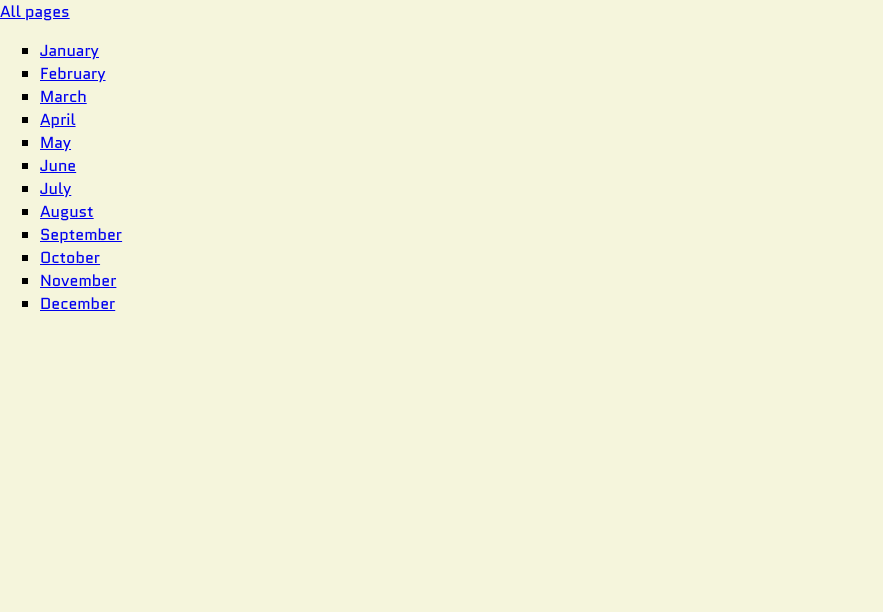
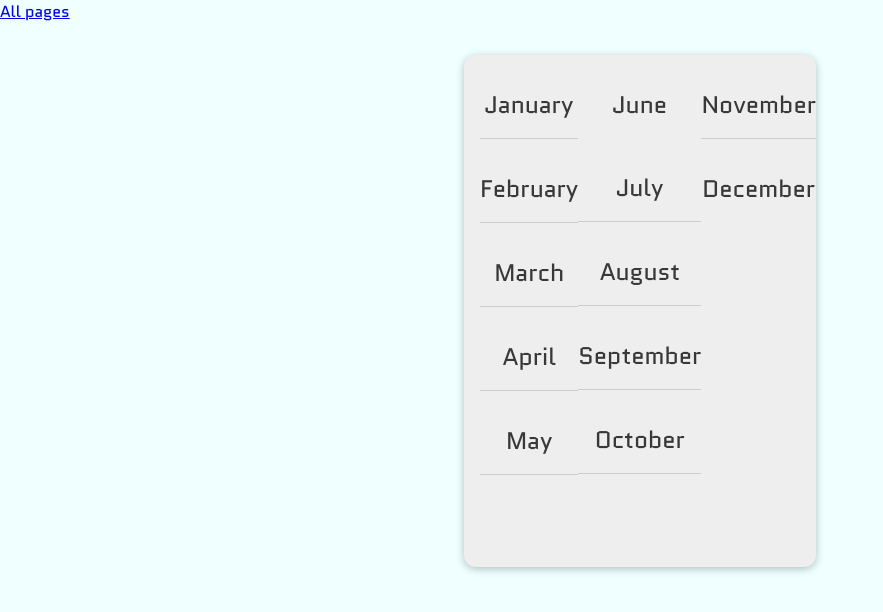
Before and after one commit to georgecatalin/Refresher_Python_Language_Programming, a Django app: page /new_challenge/ in a window 1280 px wide. Shown: the top 612 px of the page, without its empty margins (0-883 px from the left). Run offline with Django 5.2, Linux system fonts and the light colour scheme.

Commit message:
Refactor CSS styles for unordered lists and update body background color for improved aesthetics

```diff
--- a/Python_Django_the_practical_guide/urls_and_views/monthly_challenges/new_challenge/static/new_challenge/new_challenge.css
+++ b/Python_Django_the_practical_guide/urls_and_views/monthly_challenges/new_challenge/static/new_challenge/new_challenge.css
@@ -1,4 +1,37 @@
-ul
-{
-    list-style-type: square;
+ul {
+  list-style: none;
+  margin: 2rem auto;
+  width: 90%;
+  max-width: 20rem;
+  box-shadow: 0 2px 8px rgba(0, 0, 0, 0.26);
+  padding: 1rem;
+  border-radius: 12px;
+  display: flex;
+  flex-direction: column;
+  flex-wrap: wrap;
+  height: 30rem;
+  background-color: #eeeeee;
 }
+
+li {
+  margin: 1rem 0;
+  text-align: center;
+  font-size: 1.5rem;
+  border-bottom: 1px solid #ccc;
+  padding-bottom: 1rem;
+}
+
+li:last-of-type,
+li:nth-of-type(6) {
+  border-bottom: none;
+}
+
+li a {
+  text-decoration: none;
+  color: #383838;
+}
+
+li a:hover,
+li a:active {
+  color: #7e0154;
+}
--- a/Python_Django_the_practical_guide/urls_and_views/monthly_challenges/static/my_style.css
+++ b/Python_Django_the_practical_guide/urls_and_views/monthly_challenges/static/my_style.css
@@ -8,5 +8,5 @@ body
 {
     margin: 0;
     font-family: "Quantico";
-    background-color: beige;
+    background-color: azure;
 }
```
